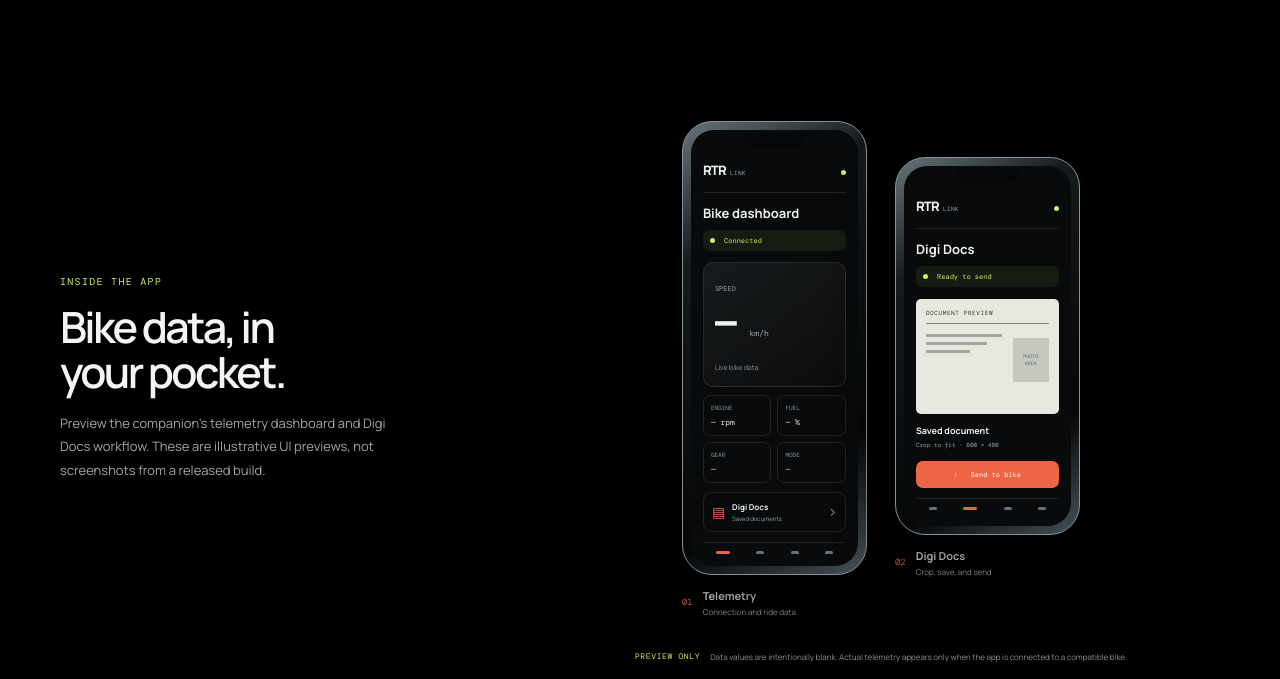
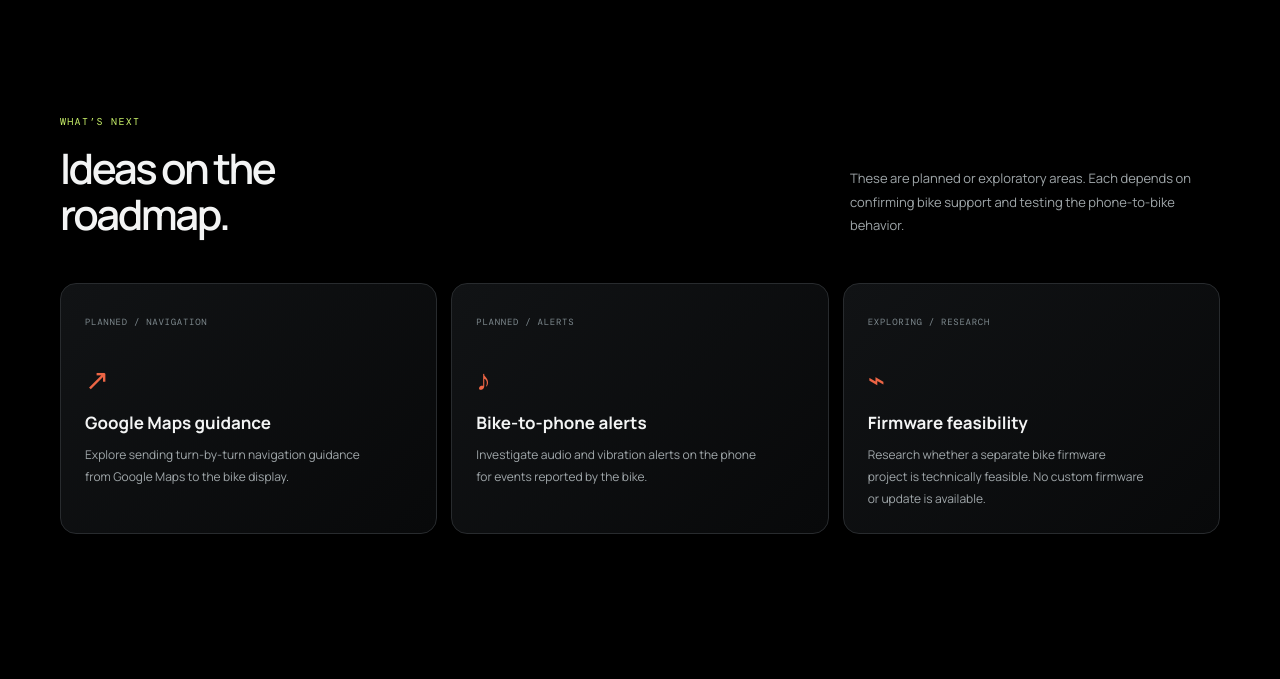
Before and after one commit to Senthamiz13/rtr310-ble-companion-site, a plain HTML site: page index.html in a window 1280 px wide. Shown: the part 1401-2080 px from the top of the page. Drawn offline with nearby package versions, Linux system fonts and the light colour scheme.

Commit message:
Publish upcoming feature roadmap

```diff
--- a/index.html
+++ b/index.html
@@ -17,6 +17,7 @@
       <a class="brand" href="#top" aria-label="RTR Link home"><img class="brand-mark" src="assets/rtr-link-bike.png" alt="" /><span>RTR <b>LINK</b></span></a>
       <nav aria-label="Main navigation">
         <a href="#features">Features</a>
+        <a href="#roadmap">Roadmap</a>
         <a href="#feedback">Feedback</a>
         <a href="#downloads">Get the app</a>
         <a class="nav-github" href="https://github.com/Senthamiz13/rtr310-ble-companion" target="_blank" rel="noreferrer">GitHub <span aria-hidden="true">↗</span></a>
@@ -63,6 +64,15 @@
           <article class="feature-card"><span class="feature-number">01 / DATA</span><div class="feature-icon">⌁</div><h3>Live telemetry</h3><p>Read bike notifications and decode known status fields into a clear ride view.</p></article>
           <article class="feature-card"><span class="feature-number">02 / DISPLAY</span><div class="feature-icon">▤</div><h3>Rider display</h3><p>Explore supported bike display features such as custom greetings and digital documents.</p></article>
           <article class="feature-card"><span class="feature-number">03 / CONTROL</span><div class="feature-icon">↗</div><h3>Phone integration</h3><p>Investigate phone status, ride controls, and Bluetooth behavior with transparent logs.</p></article>
+        </div>
+      </section>
+
+      <section class="features wrap roadmap-section" id="roadmap">
+        <div class="section-heading"><p class="eyebrow">WHAT’S NEXT</p><h2>Ideas on the<br />roadmap.</h2><p>These are planned or exploratory areas. Each depends on confirming bike support and testing the phone-to-bike behavior.</p></div>
+        <div class="feature-grid">
+          <article class="feature-card"><span class="feature-number">PLANNED / NAVIGATION</span><div class="feature-icon">↗</div><h3>Google Maps guidance</h3><p>Explore sending turn-by-turn navigation guidance from Google Maps to the bike display.</p></article>
+          <article class="feature-card"><span class="feature-number">PLANNED / ALERTS</span><div class="feature-icon">♪</div><h3>Bike-to-phone alerts</h3><p>Investigate audio and vibration alerts on the phone for events reported by the bike.</p></article>
+          <article class="feature-card"><span class="feature-number">EXPLORING / RESEARCH</span><div class="feature-icon">⌁</div><h3>Firmware feasibility</h3><p>Research whether a separate bike firmware project is technically feasible. No custom firmware or update is available.</p></article>
         </div>
       </section>
 
```
